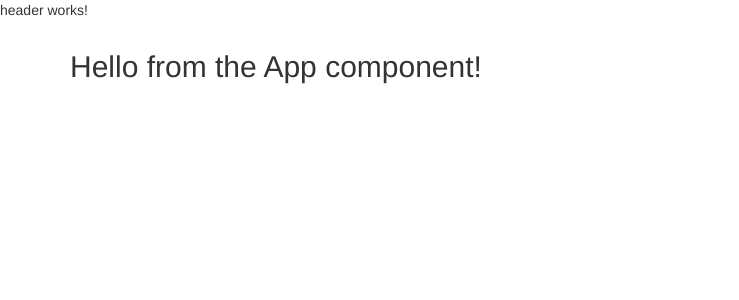
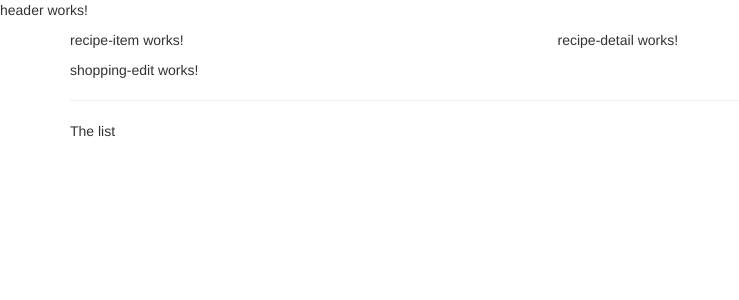
Before and after one commit to deskach/angular4, an Angular app: page / in a window 1280 px wide. Shown: the top 300 px of the page, without its empty margins (0-739 px from the left). Built offline with nearby package versions, Linux system fonts and the light colour scheme.

Commit message:
43 put components together

```diff
--- a/src/app/app.component.html
+++ b/src/app/app.component.html
@@ -3,7 +3,8 @@
 <div class="container">
   <div class="row">
     <div class="col-md-12">
-      <h2> Hello from the App component!</h2>
+      <app-recipes></app-recipes>
+      <app-shopping-list></app-shopping-list>
     </div>
   </div>
 </div>
--- a/src/app/recipes/recipe-list/recipe-list.component.html
+++ b/src/app/recipes/recipe-list/recipe-list.component.html
@@ -1,3 +1 @@
-<p>
-  recipe-list works!
-</p>
+<app-recipe-item></app-recipe-item>
--- a/src/app/recipes/recipes.component.html
+++ b/src/app/recipes/recipes.component.html
@@ -1,3 +1,8 @@
-<p>
-  recipes works!
-</p>
+<div class="row">
+  <div class="col-md-5">
+    <app-recipe-list></app-recipe-list>
+  </div>
+  <div class="col-md-7">
+    <app-recipe-detail></app-recipe-detail>
+  </div>
+</div>
--- a/src/app/shopping-list/shopping-list.component.html
+++ b/src/app/shopping-list/shopping-list.component.html
@@ -1,3 +1,9 @@
-<p>
-  shopping-list works!
-</p>
+<div class="row">
+  <div class="col-xs-10">
+    <app-shopping-edit>
+
+    </app-shopping-edit>
+    <hr/>
+    <p>The list</p>
+  </div>
+</div>
```
